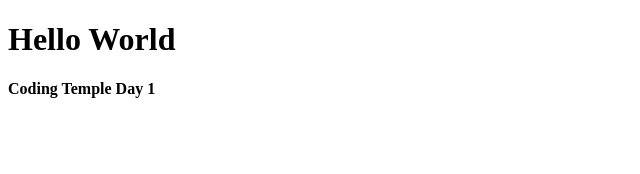
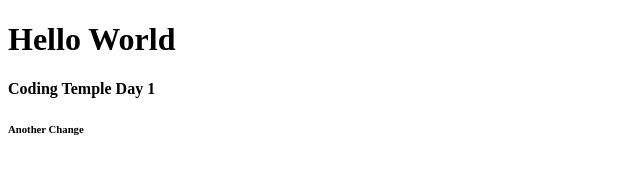
Before and after one commit to ibsy000/hello-world-kekambas-96, a plain HTML site: page index.html in a window 1280 px wide. Shown: the full height of the page, 0-640 px from the left. Drawn offline with Linux system fonts and the light colour scheme.

Commit message:
Another change from the VScode

```diff
--- a/index.html
+++ b/index.html
@@ -9,5 +9,6 @@
 <body>
     <h1>Hello World</h1>
     <h4>Coding Temple Day 1</h4>
+    <h6>Another Change</h6>
 </body>
 </html>
```
